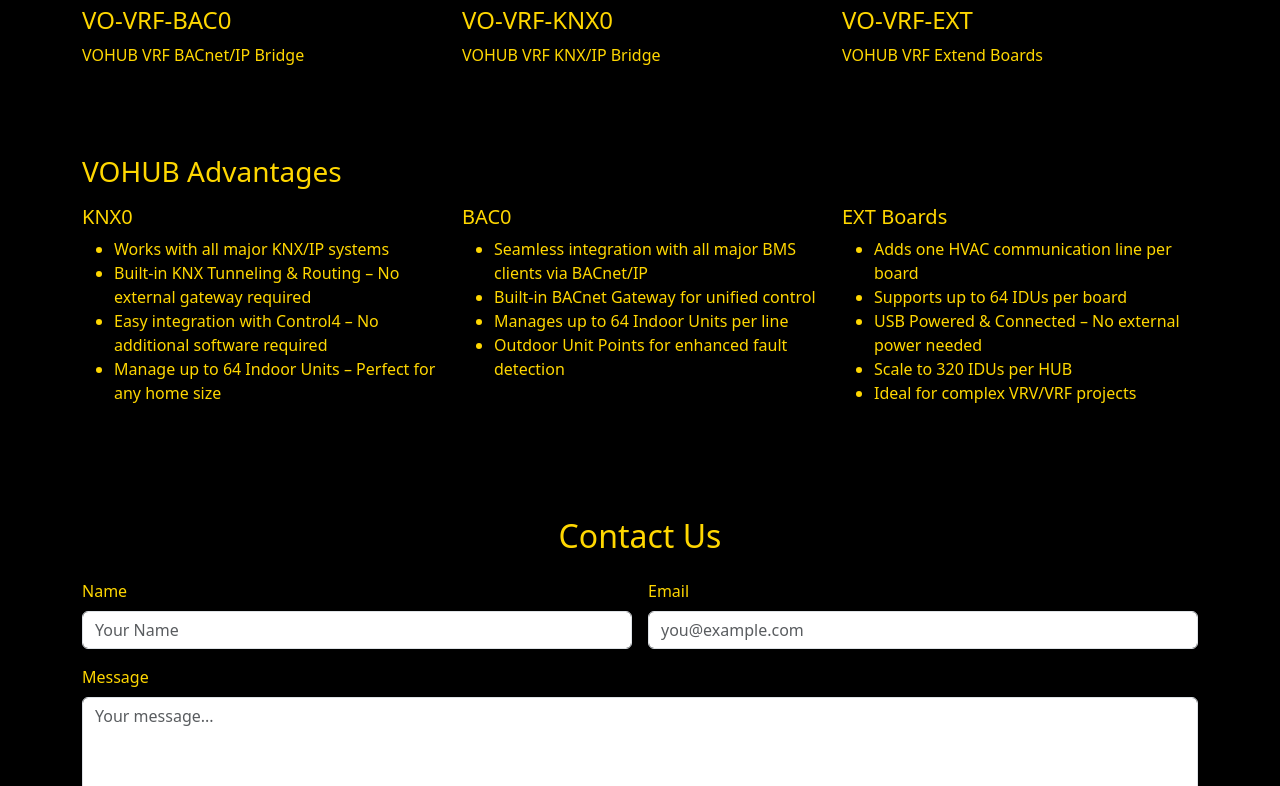
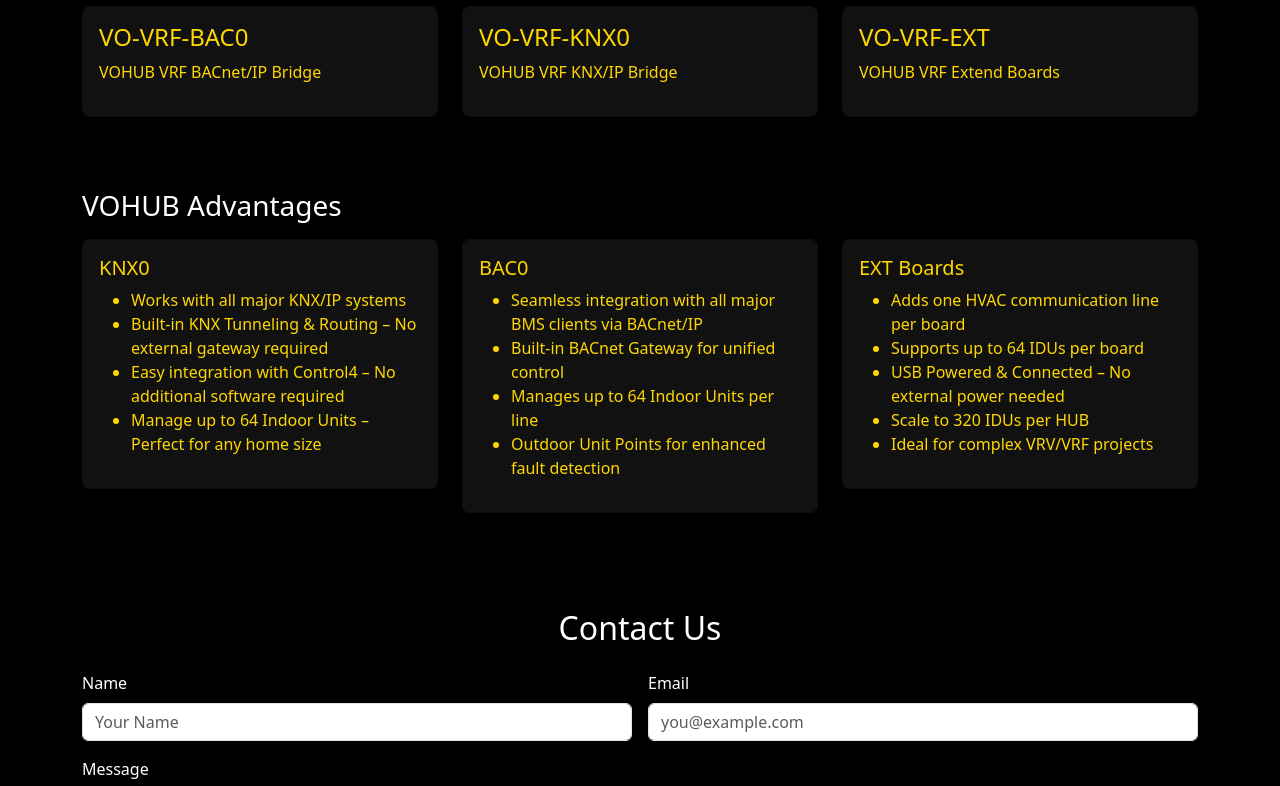
Before and after one commit to VAROHM/varohm-site, a plain HTML site: page index.html in a window 1280 px wide. Shown: the part 636-1422 px from the top of the page. Drawn offline with nearby package versions, Linux system fonts and the light colour scheme.

Commit message:
Update index.html

```diff
--- a/index.html
+++ b/index.html
@@ -5,21 +5,43 @@
   <meta name="viewport" content="width=device-width, initial-scale=1.0" />
   <title>VAROHM - Daikin VRF Gateways</title>
   <link href="https://cdn.jsdelivr.net/npm/bootstrap@5.3.0/dist/css/bootstrap.min.css" rel="stylesheet">
+  <link href="https://unpkg.com/aos@2.3.1/dist/aos.css" rel="stylesheet">
   <style>
     body {
       background-color: #000;
-      color: #ffd700;
+      color: #fff;
     }
     .btn-gold {
       background-color: #ffd700;
       color: #000;
+      transition: all 0.3s ease;
     }
     .btn-gold:hover {
       background-color: #e6c200;
       color: #000;
+      transform: scale(1.03);
+      box-shadow: 0 8px 16px rgba(255, 215, 0, 0.2);
     }
     .nav-link, .navbar-brand {
       color: #ffd700 !important;
+      transition: all 0.3s ease;
+    }
+    .nav-link:hover {
+      transform: scale(1.1);
+    }
+    .card {
+      background-color: #111;
+      color: #ffd700;
+      padding: 1rem;
+      border-radius: 0.5rem;
+      transition: all 0.3s ease;
+    }
+    .card:hover {
+      transform: scale(1.03);
+      box-shadow: 0 8px 16px rgba(255, 215, 0, 0.2);
+    }
+    html {
+      scroll-behavior: smooth;
     }
   </style>
 </head>
@@ -42,10 +64,10 @@
   </nav>
 
   <!-- Hero Section -->
-  <section id="home" class="text-center py-5">
+  <section id="home" class="text-center py-5" data-aos="fade-up">
     <img src="VAROHM FLEX.svg" alt="VAROHM Logo" width="200" class="mb-4">
     <h1>VAROHM – Daikin VRF Gateways</h1>
-    <p class="lead">Revolutionizing HVAC Integration for Smarter Homes</p>
+    <p class="lead text-warning">Revolutionizing HVAC Integration for Smarter Homes</p>
     <a href="#products" class="btn btn-gold mt-3">Explore Products</a>
   </section>
 
@@ -54,22 +76,29 @@
     <h2 class="text-center mb-4">Our Products</h2>
     <div class="row">
       <div class="col-md-4 mb-4">
+        <div class="card h-100" data-aos="fade-up">
           <h4>VO-VRF-BAC0</h4>
           <p>VOHUB VRF BACnet/IP Bridge</p>
         </div>
+      </div>
       <div class="col-md-4 mb-4">
+        <div class="card h-100" data-aos="fade-up" data-aos-delay="100">
           <h4>VO-VRF-KNX0</h4>
           <p>VOHUB VRF KNX/IP Bridge</p>
         </div>
+      </div>
       <div class="col-md-4 mb-4">
+        <div class="card h-100" data-aos="fade-up" data-aos-delay="200">
           <h4>VO-VRF-EXT</h4>
           <p>VOHUB VRF Extend Boards</p>
+        </div>
       </div>
     </div>
 
     <h3 class="mt-5">VOHUB Advantages</h3>
     <div class="row mt-3">
       <div class="col-md-4">
+        <div class="card" data-aos="fade-up">
           <h5>KNX0</h5>
           <ul>
             <li>Works with all major KNX/IP systems</li>
@@ -78,7 +107,9 @@
             <li>Manage up to 64 Indoor Units – Perfect for any home size</li>
           </ul>
         </div>
+      </div>
       <div class="col-md-4">
+        <div class="card" data-aos="fade-up" data-aos-delay="100">
           <h5>BAC0</h5>
           <ul>
             <li>Seamless integration with all major BMS clients via BACnet/IP</li>
@@ -87,7 +118,9 @@
             <li>Outdoor Unit Points for enhanced fault detection</li>
           </ul>
         </div>
+      </div>
       <div class="col-md-4">
+        <div class="card" data-aos="fade-up" data-aos-delay="200">
           <h5>EXT Boards</h5>
           <ul>
             <li>Adds one HVAC communication line per board</li>
@@ -98,12 +131,13 @@
           </ul>
         </div>
       </div>
+    </div>
   </section>
 
   <!-- Contact Section -->
   <section id="contact" class="container py-5">
     <h2 class="text-center mb-4">Contact Us</h2>
-    <form class="row g-3">
+    <form class="row g-3" data-aos="fade-up">
       <div class="col-md-6">
         <label for="name" class="form-label">Name</label>
         <input type="text" class="form-control" id="name" placeholder="Your Name">
@@ -123,5 +157,9 @@
   </section>
 
   <script src="https://cdn.jsdelivr.net/npm/bootstrap@5.3.0/dist/js/bootstrap.bundle.min.js"></script>
+  <script src="https://unpkg.com/aos@2.3.1/dist/aos.js"></script>
+  <script>
+    AOS.init();
+  </script>
 </body>
 </html>
```
Lines whose indentation alone changed are shown as unchanged.
